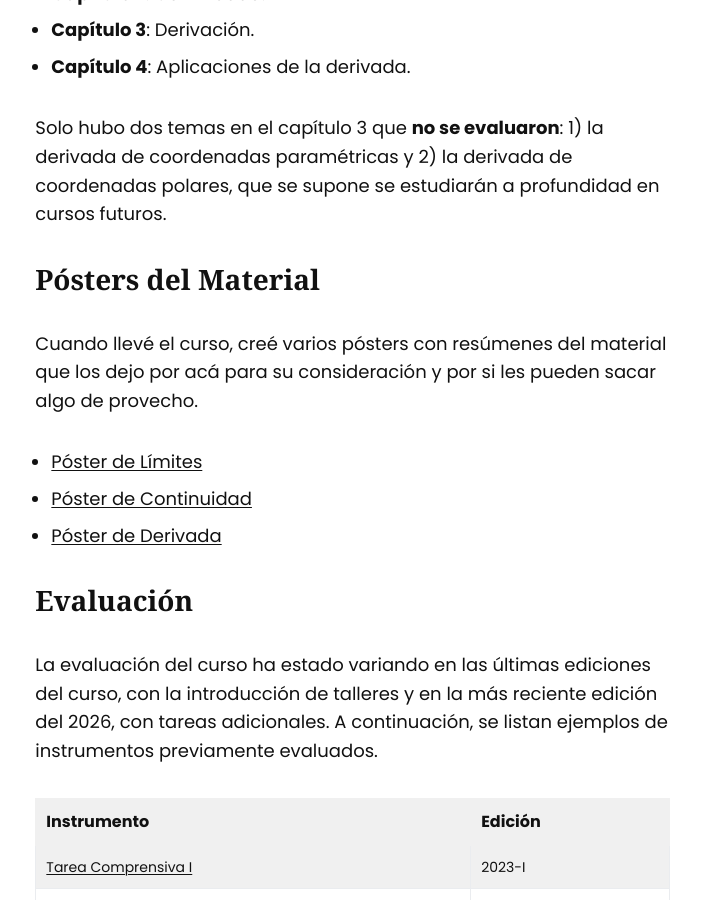
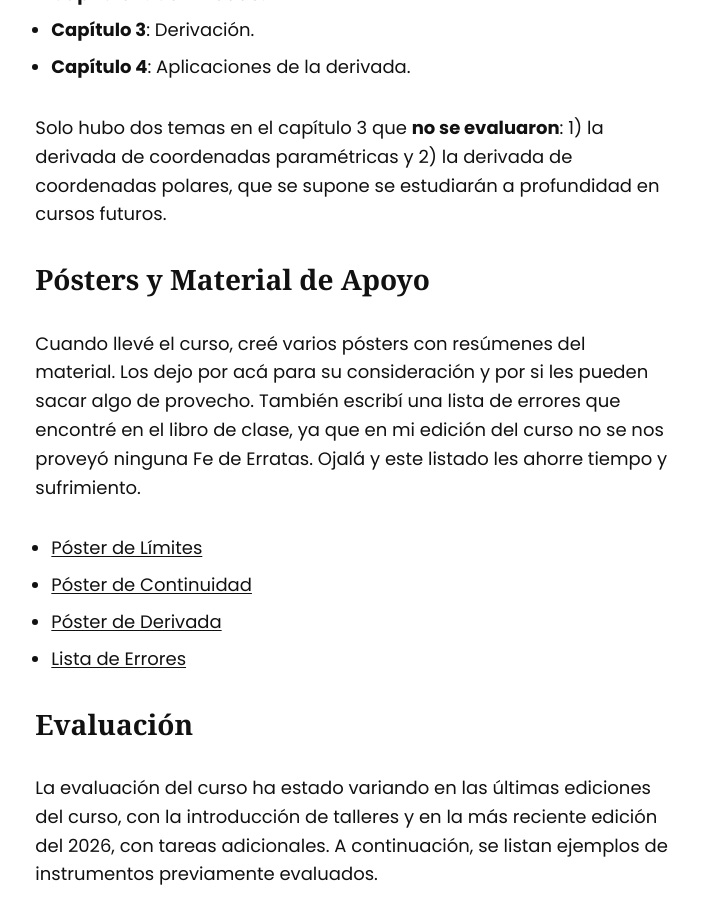
Before and after one commit to asoesem/asoesem.github.io, a Jekyll site: the page built from _posts/2026-10-31-calculo-diferencial.md, in a window 1280 px wide and 900 px high, scrolled down 2780 px. Shown: the whole window, without its empty margins (454-1155 px from the left). Built offline with Jekyll 4.4.1, drawn with Linux system fonts in a browser that asks for light colours; a script that is not in the unit is left out; the table of contents is made by our own code; some of the changed text lies outside the part shown.

Commit message:
Incluyo la lista de errores como material de apoyo

```diff
--- a/_posts/2026-10-31-calculo-diferencial.md
+++ b/_posts/2026-10-31-calculo-diferencial.md
@@ -43,13 +43,14 @@ El libro tiene aproximadamente 385 páginas y durante el cuatrimestre se cubren
 
 Solo hubo dos temas en el capítulo 3 que **no se evaluaron**: 1) la derivada de coordenadas paramétricas y 2) la derivada de coordenadas polares, que se supone se estudiarán a profundidad en cursos futuros.
 
-## Pósters del Material
+## Pósters y Material de Apoyo
 
-Cuando llevé el curso, creé varios pósters con resúmenes del material que los dejo por acá para su consideración y por si les pueden sacar algo de provecho.
+Cuando llevé el curso, creé varios pósters con resúmenes del material. Los dejo por acá para su consideración y por si les pueden sacar algo de provecho. También escribí una lista de errores que encontré en el libro de clase, ya que en mi edición del curso no se nos proveyó ninguna Fe de Erratas. Ojalá y este listado les ahorre tiempo y sufrimiento.
 
 * [Póster de Límites][31]
 * [Póster de Continuidad][32]
 * [Póster de Derivada][33]
+* [Lista de Errores][34]
 
 ## Evaluación
 
```
